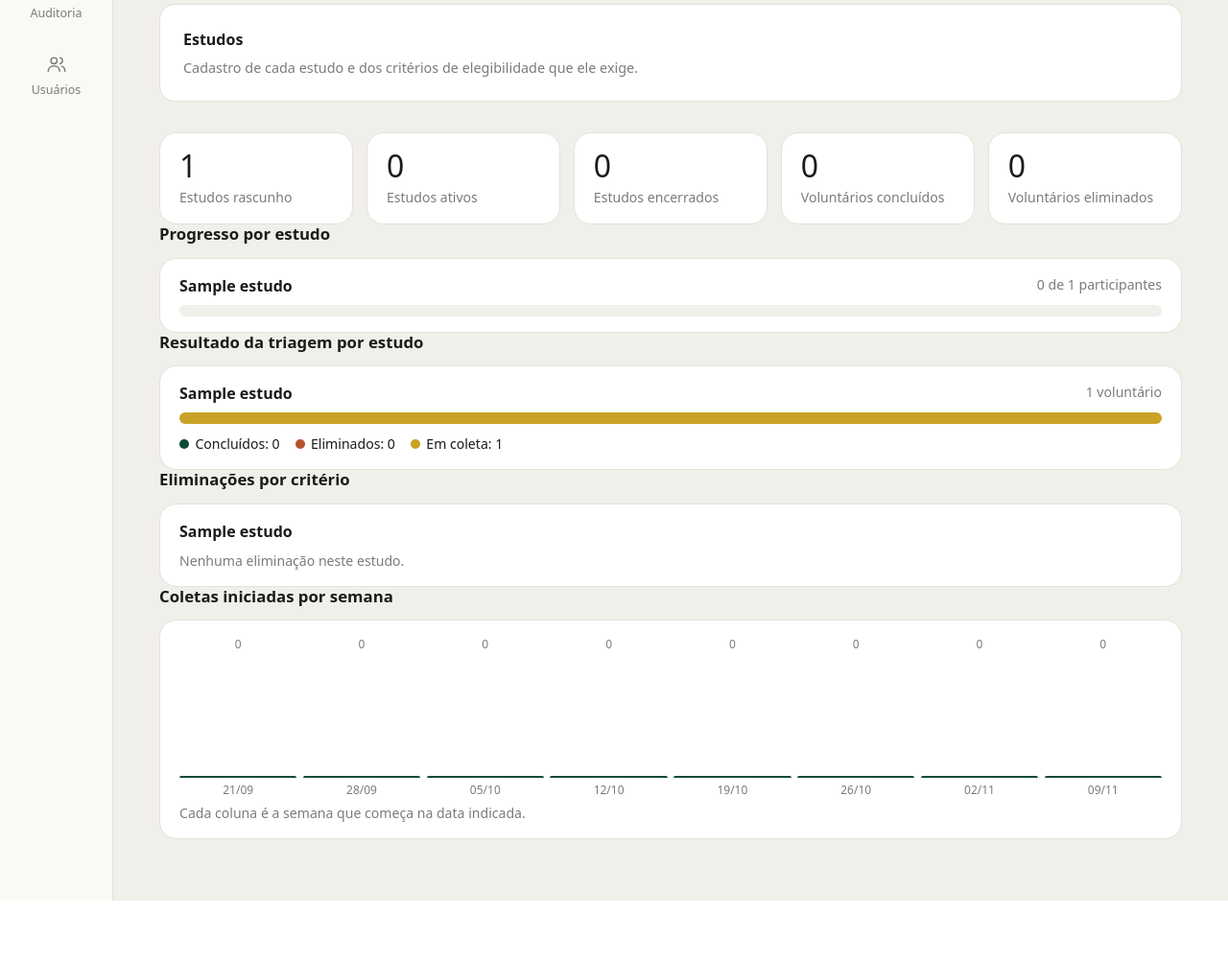
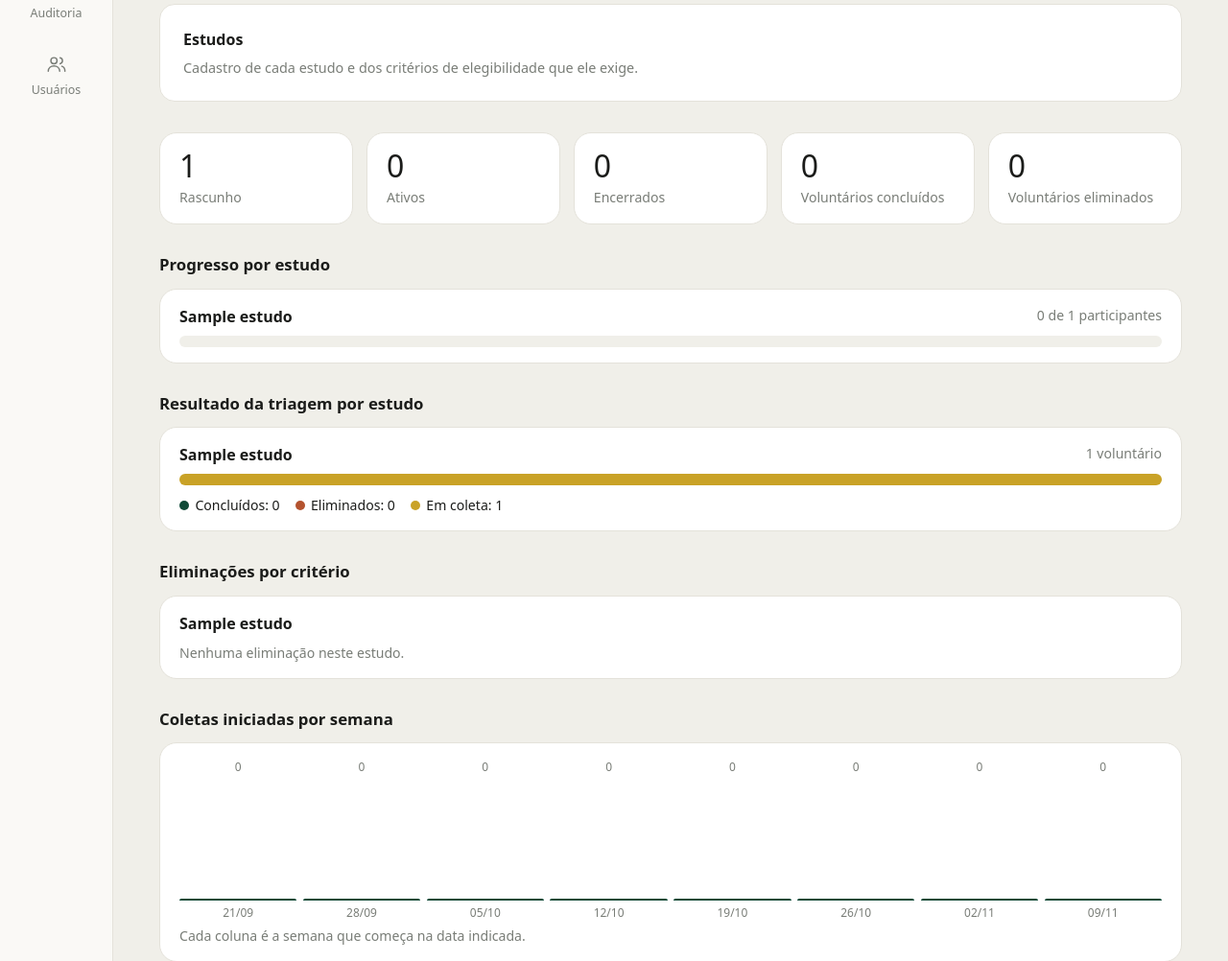
Before and after one commit to BrunoAssis-source/PFC, a Django app: page /inicio/ in a window 1280 px wide. Shown: the part 288-1290 px from the top of the page at 96% size. Before the commit the page ends 1227 px from the top, so only its background shows below. Run offline with Django 5.2, Linux system fonts and the light colour scheme; a user stored in the database is signed in; tables that the repository leaves empty hold one stand-in row (values such as "Sample post"); parts of the project's set-up code (start-up, migrations or seed data) failed here and were passed over.

Commit message:
corrige o espaco entre os blocos e os rotulos dos cartoes do dashboard

```diff
--- a/static/css/estilos.css
+++ b/static/css/estilos.css
@@ -1267,6 +1267,10 @@ a.painel-item:hover {
     margin-top: 2rem;
 }
 
+.dash .painel-secao {
+    margin-top: 2rem;
+}
+
 .dash-cartoes {
     display: grid;
     grid-template-columns: repeat(auto-fit, minmax(150px, 1fr));
--- a/templates/autenticacao/_painel_pesquisador.html
+++ b/templates/autenticacao/_painel_pesquisador.html
@@ -3,7 +3,7 @@
         {% for rotulo, total in painel.por_situacao %}
             <div class="dash-cartao">
                 <span class="dash-numero">{{ total }}</span>
-                <span class="dash-legenda">Estudos {{ rotulo|lower }}{{ total|pluralize:",s" }}</span>
+                <span class="dash-legenda">{{ rotulo }}{{ total|pluralize }}</span>
             </div>
         {% endfor %}
         <div class="dash-cartao">
```
